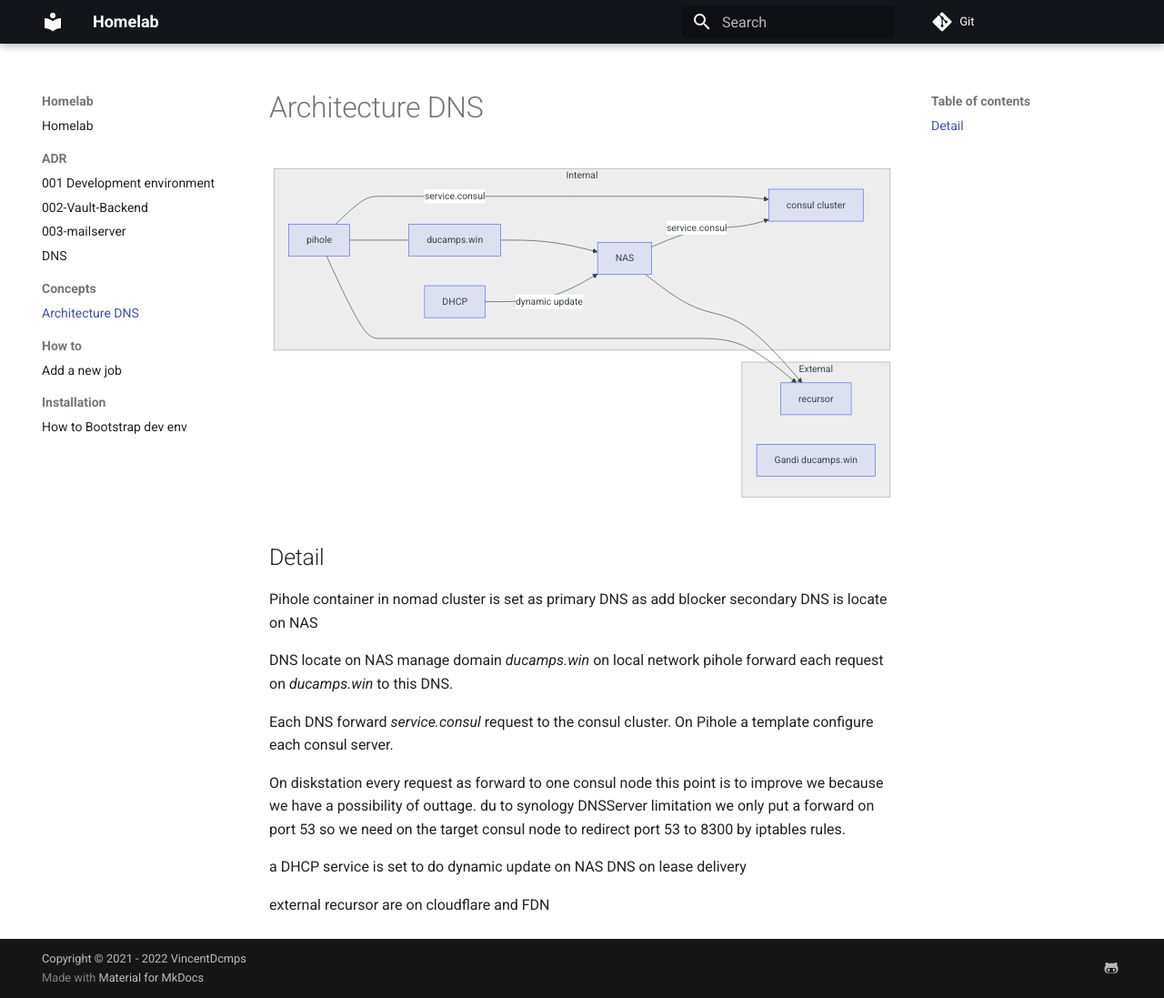
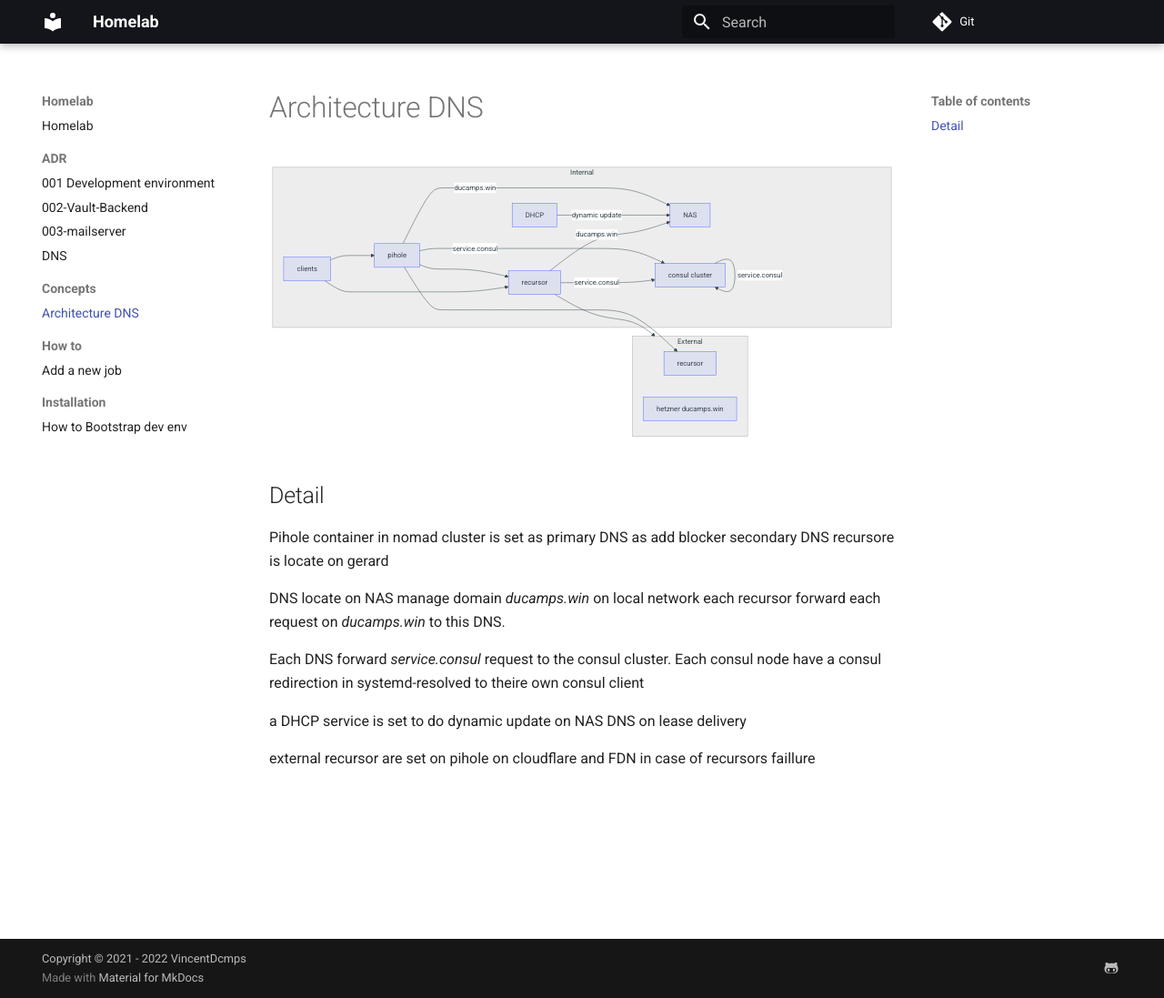
Before and after one commit to vincentDcmps/homelab, an MkDocs documentation site: the page built from docs/Concepts/DNS.md, in a window 1280 px wide and 1097 px high. Shown: the whole window at 91% size. Built offline with MkDocs 1.6.1 and Material for MkDocs 9.7.7, drawn with Linux system fonts in a browser that asks for light colours.

Commit message:
docs: update DNS schema

````diff
--- a/docs/Concepts/DNS.md
+++ b/docs/Concepts/DNS.md
@@ -3,30 +3,34 @@
 ```mermaid
 flowchart LR
   subgraph External
-  recursor
-  GandiDns[ Gandi ducamps.win]
+  externalRecursor[recursor]
+  GandiDns[ hetzner ducamps.win]
   end
   subgraph Internal
-  pihole[pihole]----ducamps.win-->NAS
+  pihole[pihole]--ducamps.win-->NAS
   pihole--service.consul-->consul[consul cluster]
+  pihole--->recursor
+  recursor--service.consul-->consul
   DHCP --dynamic update--> NAS
-  NAS--service.consul-->consul
+  NAS
+  recursor--ducamps.win-->NAS
+  consul--service.consul--->consul
+  clients--->pihole
+  clients--->recursor
   end
-  NAS --> recursor
-  pihole --> recursor
-
+  pihole --> externalRecursor
+  recursor-->External
 ```
 
 ## Detail
 
-Pihole container in nomad cluster is set as primary DNS as add blocker secondary DNS is locate on NAS
+Pihole container in nomad cluster is set as primary DNS as add blocker secondary DNS recursore is locate on gerard
 
-DNS locate on NAS manage domain *ducamps.win* on local network pihole forward each request on *ducamps.win* to this DNS.
+DNS locate on NAS manage domain *ducamps.win* on local network each recursor forward each request on *ducamps.win* to this DNS.
 
-Each DNS forward *service.consul* request to the consul cluster. On Pihole a template configure each consul server.
-
-On diskstation every request as forward to one consul node this point is to improve we because we have a possibility of outtage. du to synology DNSServer limitation we only put a forward on port 53 so we need on the target consul node to redirect port 53 to 8300 by iptables rules.
+Each DNS forward *service.consul* request to the consul cluster.
+Each consul node have a consul redirection in systemd-resolved to theire own consul client
 
 a DHCP service is set to do dynamic update on NAS DNS on lease delivery
 
-external recursor are on cloudflare and FDN
+external recursor are set on pihole on cloudflare and FDN in case of recursors faillure
````
